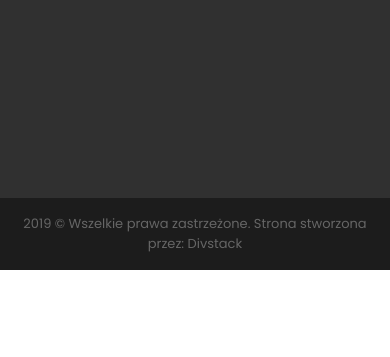
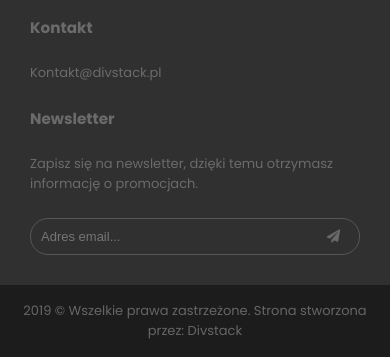
Before and after one commit to hubertsiast/WebsiteDivstackCMS, a website with bundled scripts: page docs/index.html in a window 390 px wide. Shown: the part 7298-7655 px from the top of the page. Before the commit the page ends 7568 px from the top, so only its background shows below. Built offline with nearby package versions, Linux system fonts and the light colour scheme.

Commit message:
Fix footer on mobile

```diff
--- a/app/scss/footer.scss
+++ b/app/scss/footer/footer.scss
@@ -4,10 +4,12 @@
         background: #303030;
         >div{
             display: flex;
+            flex-direction: column;
         }
         .logo__section, .info__section{
-            padding: 50px 30px;
+            padding: 30px 15px;
             display: flex;
+            flex-direction: column;
         }
         .logo__section{
             flex-grow: 1;
@@ -19,10 +21,8 @@
             }
         }
         .info__section{
-            flex-grow: 5;
             &--item{
-                max-width: 200px;
-                padding: 0 70px;
+                max-width: 100%;
                 h3, p{
                     color:#6b6b6b;
                 }
@@ -66,3 +66,7 @@
         }
     }
 }
+
+@media (min-width: 750px) {
+    @import "types_desktop/footer";
+}
--- /dev/null
+++ b/app/scss/footer/types_desktop/_footer.scss
@@ -0,0 +1,18 @@
+.main__footer{
+    &--info{
+        >div{
+            flex-direction: row;
+        }
+        .logo__section, .info__section{
+            padding: 50px 30px;
+            flex-direction: row;
+        }
+        .info__section{
+            flex-grow: 5;
+            &--item{
+                max-width: 200px;
+                padding: 0 70px;
+            }
+        }
+    }
+}
--- a/app/scss/main.scss
+++ b/app/scss/main.scss
@@ -21,7 +21,7 @@ $container-max-width: 1250px;
 @import "fonts.scss";
 
 @import "nav.scss";
-@import "footer.scss";
+@import "footer/footer.scss";
 
 body, html{
     overflow-x: hidden;
```
Also changed, not shown: docs/css/main.css.
